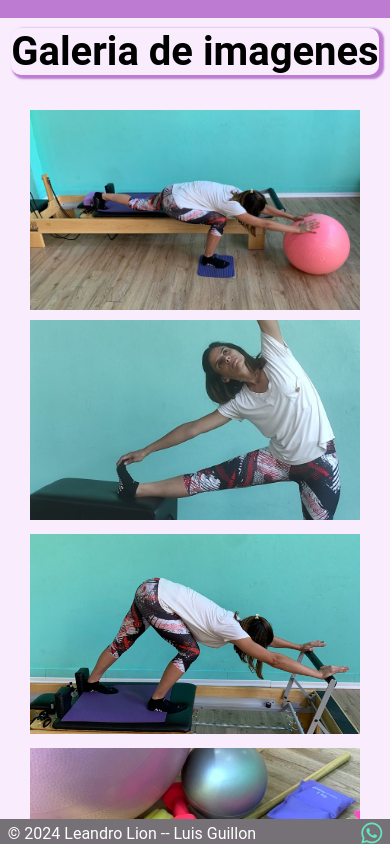
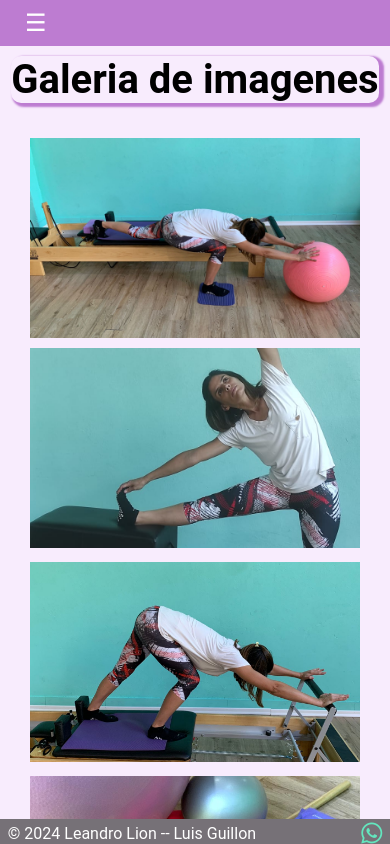
Before and after one commit to lelion13/almasPilatesReact, a React (Vite) app in the folder vite-project/: page /Galeria in a window 390 px wide. Shown: the top 844 px of the page. Built offline with nearby package versions, Linux system fonts and the light colour scheme.

Commit message:
ahora es responsive con el menu como antes

```diff
--- a/vite-project/src/components/layout/Header.jsx
+++ b/vite-project/src/components/layout/Header.jsx
@@ -1,11 +1,15 @@
+import {useState} from "react";
 import logoAlmas from '../../../public/img/logoAlmas.png';
-import PropTypes from "prop-types";
-// import viteLogo from '/vite.svg'
-// import './App.css'
-import '../../../public/css/index.css'
-import '../../../public/css/navbar.css'
+import '../../../public/css/index.css';
+import '../../../public/css/navbar.css';
 
 function Header() {
+  // Definimos el estado para controlar si el menú está activo
+  const [isMenuActive, setIsMenuActive] = useState(false);
+  // Función que alterna el estado del menú
+  const toggleMenu = () => {
+    setIsMenuActive(!isMenuActive);
+  };
   return (
     <header>
       <div className="logos">
@@ -14,7 +18,9 @@ function Header() {
         </a>
       </div>
         <nav>
-            <ul className="menu">
+          {/* Clase condicional para alternar la visibilidad del menú */}
+            <ul className={`menu ${isMenuActive ? 'active' : ''}`}>
+            {/* <ul className="menu"> */}
                 <li><a href="/">Inicio</a></li>
                 <li><a href="/Galeria">Galeria</a></li>
                 <li><a href="/Servicios">Servicios</a></li>
@@ -24,6 +30,8 @@ function Header() {
             {/* <button className="menu-toggle">
               <img src="./img/logoAlmas.png" alt="Icono logo" />
             </button> */}
+            {/* Botón para alternar el menú en dispositivos pequeños */}
+        <button className="menu-toggle" onClick={toggleMenu}>☰</button>
         </nav>
     </header>
   )
```
Also changed, not shown: 1 other file (tests, documents, lock files or other folders).
